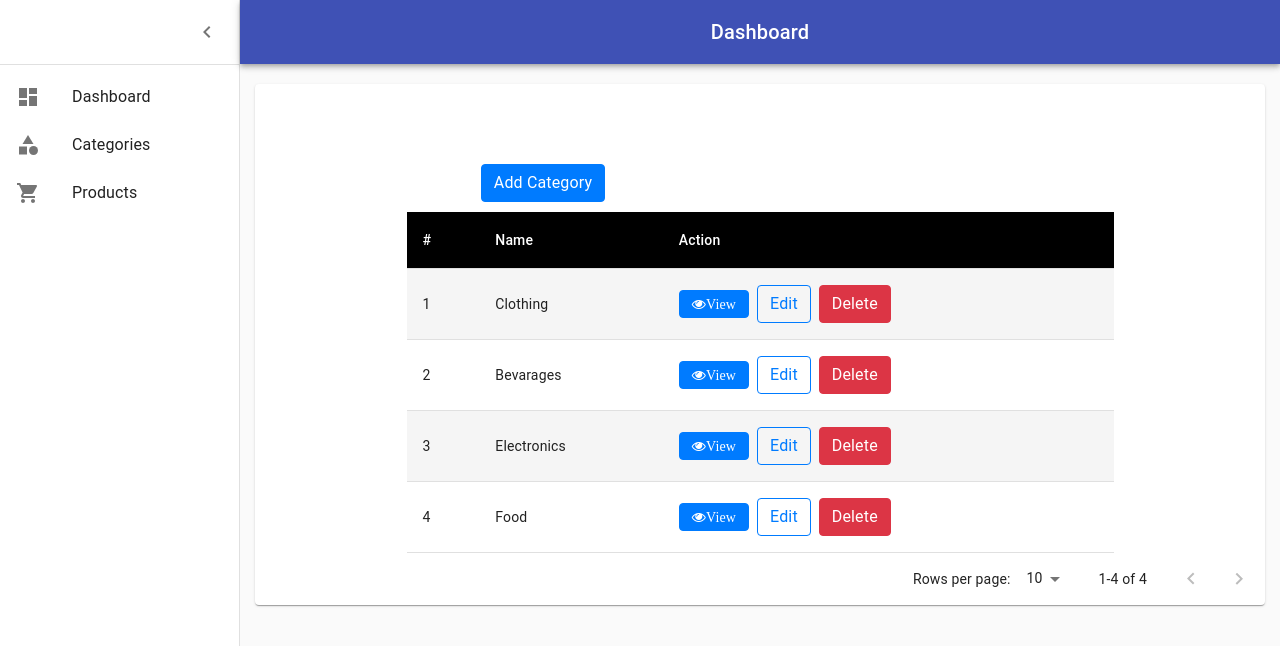
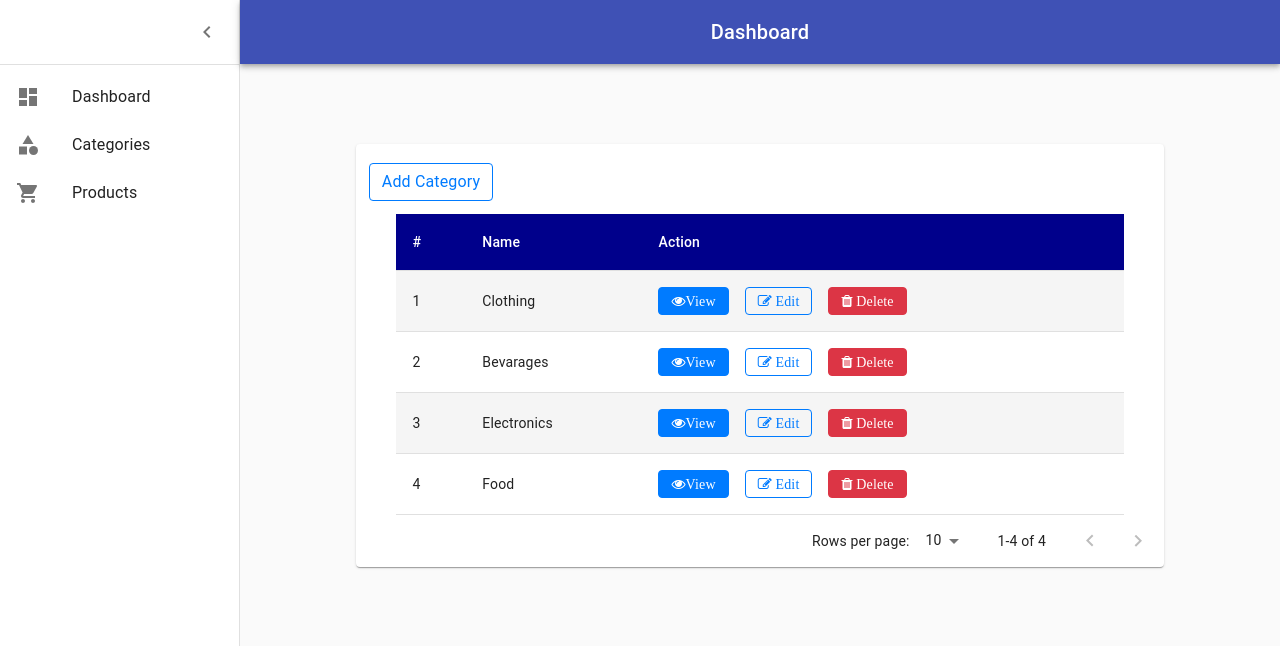
Before and after one commit to Hardi-Shah/React-POS, a React (Create React App) app: page /Category in a window 1280 px wide. Shown: the top 646 px of the page. Built offline with nearby package versions, Linux system fonts and the light colour scheme; data requests are answered from the project's data file.

Commit message:
Initial Commit

```diff
--- a/src/App.js
+++ b/src/App.js
@@ -2,7 +2,6 @@ import './App.css';
 import Navbar from './components/Layout/Navbar';
 import '../node_modules/bootstrap/dist/css/bootstrap.css';
 import "font-awesome/css/font-awesome.css";
-import { BrowserRouter as Router, Route, Switch } from 'react-router-dom';
 
 function App() {
   return (
--- a/src/components/Categories/CategoryList/Category.css
+++ b/src/components/Categories/CategoryList/Category.css
@@ -4,8 +4,8 @@
 .EditStyle{
     margin-Top: 80px
 }
-.AddBtn{
-    margin-Top: 80px;
-    margin-bottom: -40px;
-    margin-left: -550px;
+.AddCategory{
+    margin-Top: 10px;
+    margin-bottom: -44px;
+    margin-left: -658px;
 }
--- a/src/components/Categories/Pages/Home.js
+++ b/src/components/Categories/Pages/Home.js
@@ -4,7 +4,6 @@ import { getCategoryService, deleteCategoryServiceById } from "../../../Services
 import { makeStyles } from "@material-ui/core/styles";
 import Table from "@material-ui/core/Table";
 import TableBody from "@material-ui/core/TableBody";
-import Box from '@material-ui/core/Box';
 import TableCell from "@material-ui/core/TableCell";
 import TableContainer from "@material-ui/core/TableContainer";
 import TableHead from "@material-ui/core/TableHead";
@@ -15,18 +14,20 @@ import { Paper } from "@material-ui/core";
 
 const useStyles = makeStyles((theme) => ({
     table: {
-        width: '70%',
+        width: '90%',
         margin: 'auto',
         marginTop: 50
     },
     head: {
-        backgroundColor: 'black'
+        backgroundColor: 'darkblue'
     },
     headcolor: {
         color: 'white'
     },
     paper:{
-        marginTop:20
+        marginTop:80,
+        width:'80%',
+        margin:'auto'
     },
     root: {
         '&:nth-of-type(odd)': {
@@ -66,7 +67,7 @@ export default function Home() {
     return (
         <div className="container">
         <TableContainer className={classes.paper} component={Paper} >
-                <Link className="btn btn-primary AddBtn" to="/categories/add">Add Category</Link>
+                <Link className="btn btn-outline-primary AddCategory" to="/categories/add">Add Category</Link>
                 <Table className={classes.table} aria-label="simple table">
                     <TableHead >
                         <TableRow className={classes.head}>
@@ -85,9 +86,9 @@ export default function Home() {
                                     </TableCell>
                                     <TableCell >{category.name}</TableCell>
                                     <TableCell>
-                                        <Link className="btn fa fa-eye btn-primary mr-2" to={`/categories/${category.id}`}>View</Link>
-                                        <Link className="btn btn-outline-primary mr-2" to={`/categories/edit/${category.id}`}> Edit</Link>
-                                        <Link className="btn  btn-danger mr-2" to="" onClick={() => deleteCategory(category.id)}> Delete</Link>
+                                        <Link className="btn fa fa-eye btn-primary mr-3" to={`/categories/${category.id}`}>View</Link>
+                                        <Link className="btn fa fa-edit btn-outline-primary mr-3" to={`/categories/edit/${category.id}`}> Edit</Link>
+                                        <Link className="btn fa fa-trash  btn-danger " to="" onClick={() => deleteCategory(category.id)}> Delete</Link>
                                     </TableCell>
                                 </TableRow>
                             ))}
@@ -104,6 +105,5 @@ export default function Home() {
                 />
         </TableContainer>
         </div>
-
     );
 }
--- a/src/components/Layout/Navbar.js
+++ b/src/components/Layout/Navbar.js
@@ -21,7 +21,6 @@ import EditCategory from '../../components/Categories/CategoryList/EditCategory'
 import Category from '../../components/Categories/CategoryList/Category';
 import NotFound from '../../components/Categories/Pages/NotFound';
 import Home from '../../components/Categories/Pages/Home';
-
 import ProductList from '../../components/Products/Pages/ProductList';
 import ProductNotFound from '../../components/Products/Pages/ProductNotFound';
 import AddProduct from '../../components/Products/ProductList/AddProduct';
@@ -48,7 +47,7 @@ const useStyles = makeStyles((theme) => ({
         display: 'flex',
     },
     toolbar: {
-        paddingRight: 24, // keep right padding when drawer closed
+        paddingRight: 24,
     },
     toolbarIcon: {
         display: 'flex',
--- a/src/components/Products/Pages/ProductList.js
+++ b/src/components/Products/Pages/ProductList.js
@@ -9,16 +9,22 @@ import TableContainer from "@material-ui/core/TableContainer";
 import TableHead from "@material-ui/core/TableHead";
 import TableRow from "@material-ui/core/TableRow";
 import TablePagination from "@material-ui/core/TablePagination";
-import '../../Categories/CategoryList/Category.css';
+import '../../Products/ProductList/Product.css';
+import { Paper } from "@material-ui/core";
 
 const useStyles = makeStyles((theme) => ({
     table: {
-        width: '50%',
+        width: '90%',
         margin: 'auto',
         marginTop: 50
     },
+    paper:{
+        marginTop:80,
+        width:'80%',
+        margin:'auto'
+    },
     head: {
-        backgroundColor: 'black'
+        backgroundColor: 'darkblue'
     },
     headcolor: {
         color: 'white'
@@ -59,8 +65,9 @@ export default function ProductList() {
     };
 
     return (
-        <TableContainer >
-            <Link className="btn  btn-primary AddBtn" to="/products/add">Add Product</Link>
+        <div className="container">
+        <TableContainer className={classes.paper} component={Paper}>
+            <Link className="btn  btn-outline-primary AddBtn" to="/products/add">Add Product</Link>
             <Table className={classes.table} aria-label="simple table">
                 <TableHead >
                     <TableRow className={classes.head}>
@@ -97,5 +104,6 @@ export default function ProductList() {
                 onChangeRowsPerPage={handleChangeRowsPerPage}
             />
         </TableContainer>
+        </div>
     );
 }
--- a/src/components/Products/ProductList/Product.css
+++ b/src/components/Products/ProductList/Product.css
@@ -5,8 +5,7 @@
     margin-Top: 80px
 }
 .AddBtn{
-    margin-Top: 80px;
-    margin-bottom: -40px;
-    margin-left: -434px;
-
+    margin-Top: 10px;
+    margin-bottom: -44px;
+    margin-left: -658px;
 }
```
Also changed, not shown: 1 other file (tests, documents, lock files or other folders).
